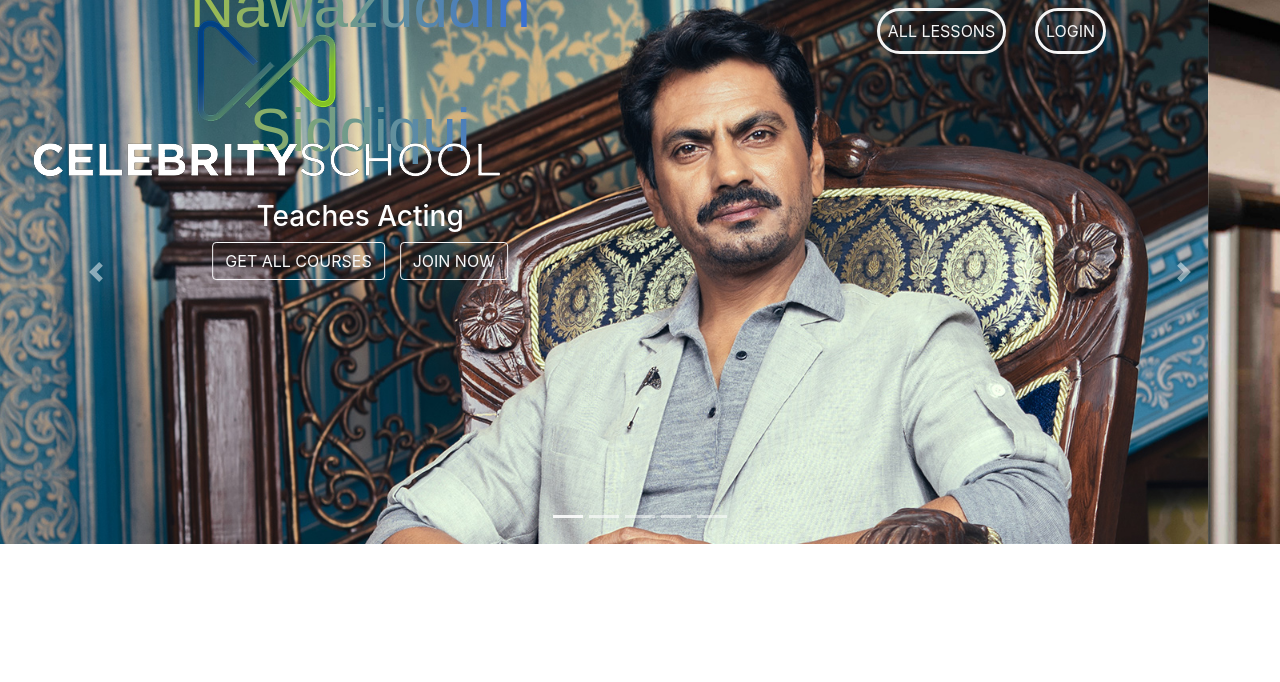
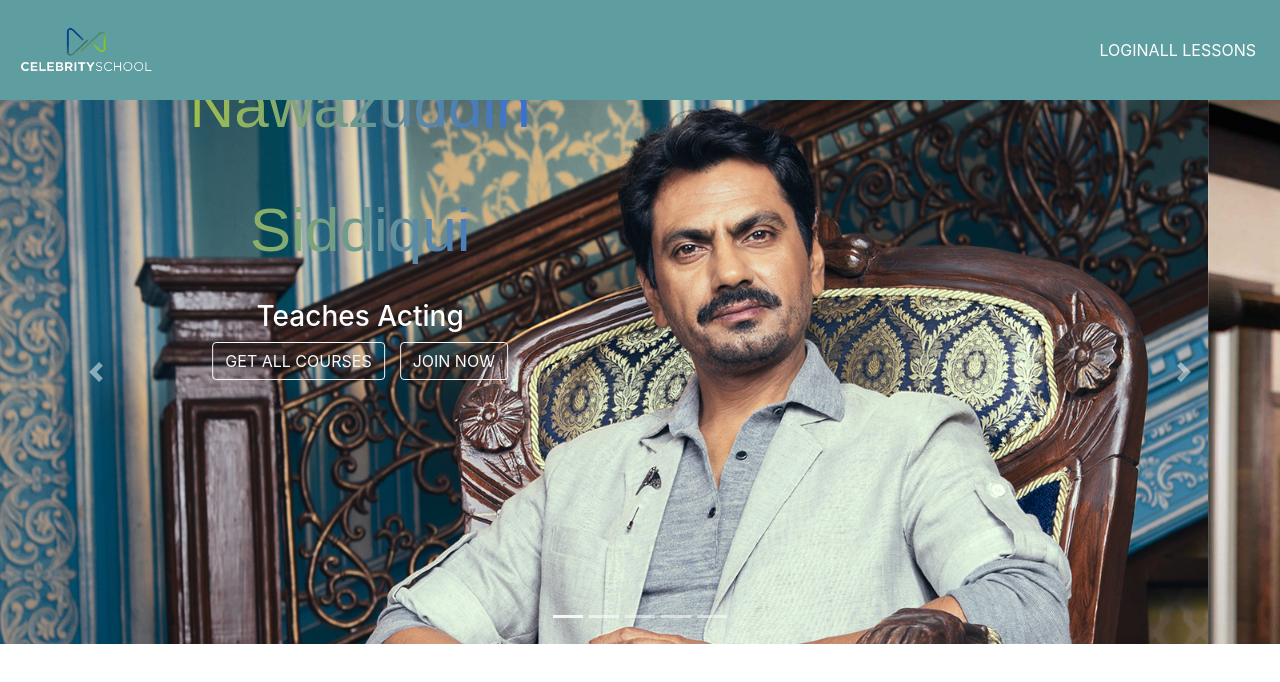
Before and after one commit to Numissa11/Celebrity-School, a React (Create React App) app: page / in a window 1280 px wide. Shown: the top 682 px of the page. Built offline with nearby package versions, Linux system fonts and the light colour scheme; a web font is replaced by a local one.

Commit message:
no Bootstrap navbar not finished

```diff
--- a/src/components/NavBar.js
+++ b/src/components/NavBar.js
@@ -1,8 +1,17 @@
 import React from 'react';
-import { Navbar, Nav, Row, Col, Modal, } from 'react-bootstrap';
+import {Modal, } from 'react-bootstrap';
 import './Navbar.css';
 import NavbarLogo from '../images/logo.png'
 import Login from './Login';
+
+
+/*  <img
+          alt="Productized logo"
+          src={NavbarLogo}
+          width="140"
+          height="44"
+          className="d-inline-block align-top logo"
+        />*/
 
 class NavBar extends React.Component {
     constructor() {
@@ -10,6 +19,7 @@
 
         this.handleShow = this.handleShow.bind(this)
     }
+
 
 
     state = { isSignedIn: false, show: false }
@@ -29,30 +39,39 @@
     render() {
         return (
 
-            <div>
+     <div>
 
-                <Navbar inverse fluid scrolling light fixed="top" >
-                    <Row style={{ width: '100%' }}>
-                        <Col md={4}>
-                            <Navbar.Brand href="https://www.celebrityschool.in/" >
-                                <img
-                                    alt="Cschool logo"
-                                    src={NavbarLogo}
-                                />
-                            </Navbar.Brand>
-                        </Col>
-                        <Col md={4}></Col>
-                        <Col md={4}>
-                            <Nav className="mr-auto">
-                                <Nav.Link style={{ borderStyle: 'solid', color: 'whitesmoke', borderRadius: '25px', marginLeft: '1.8rem' }} href="https://www.celebrityschool.in/online-all-classes" > ALL LESSONS </Nav.Link>
+                         {/* NAVBAR */}
 
-                                <Nav.Link style={{ borderStyle: 'solid', color: 'whitesmoke', borderRadius: '25px', marginLeft: '1.8rem' }} className="links2" onClick={this.handleShow.bind(this)} > LOGIN </Nav.Link>
-                            </Nav>
-                        </Col>
-                    </Row>
+<header className='toolbar'>
+    <nav className='toolbar_navigation'>
+        <div></div>
+
+        <div className='toolbar_logo'>
+            <a href='www.celebrityschool.in'>
+        <img
+          alt="Productized logo"
+          src={NavbarLogo}
+          width="140"
+          height="44"
+          className="d-inline-block align-top logo"
+        />
+        </a>
+        </div>
+        <div className="spacer"></div>
+        <div className='toolbar_navigation_items'>
+            <ul>
+                <li><a href='/login'>LOGIN</a></li>
+                <li><a href='lessons'>ALL LESSONS</a></li>
+
+            </ul>
+        </div>
+    </nav>
+</header>
 
 
-                </Navbar>
+                         {/* MODAL */}
+
                 <Modal show={this.state.show} onHide={this.handleClose.bind(this)}>
                     <Modal.Header closeButton>
                         <Modal.Title>   </Modal.Title>
--- a/src/components/Navbar.css
+++ b/src/components/Navbar.css
@@ -1,12 +1,48 @@
-img {
-    height: "auto";
-    /* max-width: 80%; */
-    vertical-align: middle;
-    border: 0;
-    box-sizing: border-box;
+.toolbar{
+      /* POSITION FIX CA CACHE LES TRUCS QU IL Y A DERIERE et TOP et LEFT je crois c'est la position top left sorner position  */
+
+
+/* CA C'EST BON */
+width: 100%;
+background:cadetblue;
+height: 100px;
+}
+
+.toolbar_logo img {
+      height:auto;
+      max-width:100%;
 }
 
 
-  a:hover {
-    font-weight: 800;
-  }
+.spacer {
+      flex:1;
+}
+
+.toolbar_navigation {
+      display: flex;
+      align-items: center;
+      height: 100%;
+      padding:0 1rem;
+}
+
+.toolbar_navigation_items a {
+color:white;
+text-decoration: none;
+}
+
+.toolbar_navigation_items ul {
+      list-style: none;
+      margin:0;
+      padding:0;
+      display: flex;
+      }
+
+
+.toolbar_navigation_items ul {
+      padding: 0 0.5rem;
+      }
+
+.toolbar_navigation_items a:hover,
+.toolbar_navigation_items a:active {
+      color:orange;
+}
```
Also changed, not shown: src/components/Drawer.js (added), src/components/DrawerButton.js (added).
